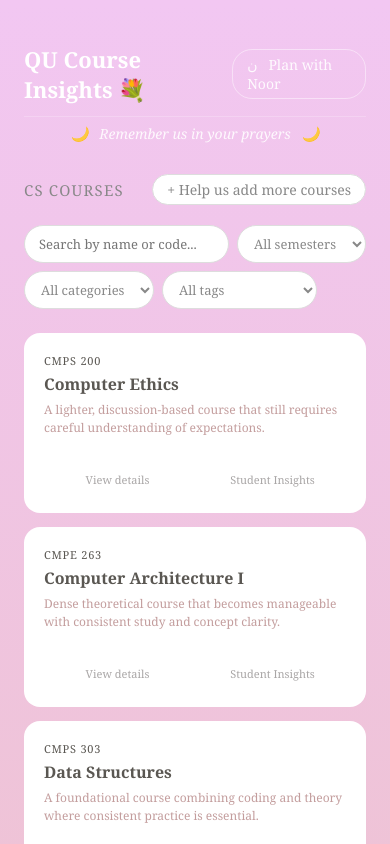
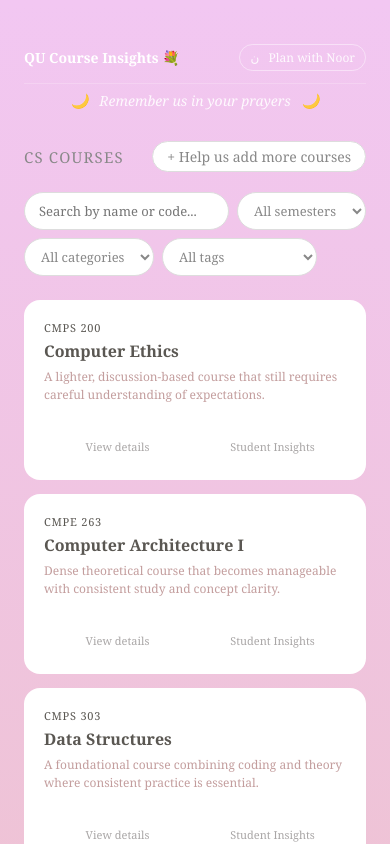
Before and after one commit to kanita-ka2402845/qu-course-insights, a Next.js app: page /courses in a window 390 px wide. Shown: the top 844 px of the page. Built offline with nearby package versions, Linux system fonts and the light colour scheme.

Commit message:
mobile detail page test

```diff
--- a/app/courses/page.module.css
+++ b/app/courses/page.module.css
@@ -116,7 +116,7 @@
 }
 
 .navLogo {
-  font-size: 22px;
+  font-size: 24px;
   font-weight: 600;
   color: #fff;
 }
@@ -191,3 +191,14 @@
   color: rgba(255,255,255,0.6);
   margin: 0;
 }
+
+@media (max-width: 480px) {
+    .navLogo {
+        font-size: 14px;
+    }
+
+    .navNoor {
+        font-size: 12px;
+        padding: 4px 10px;
+    }
+}
```
